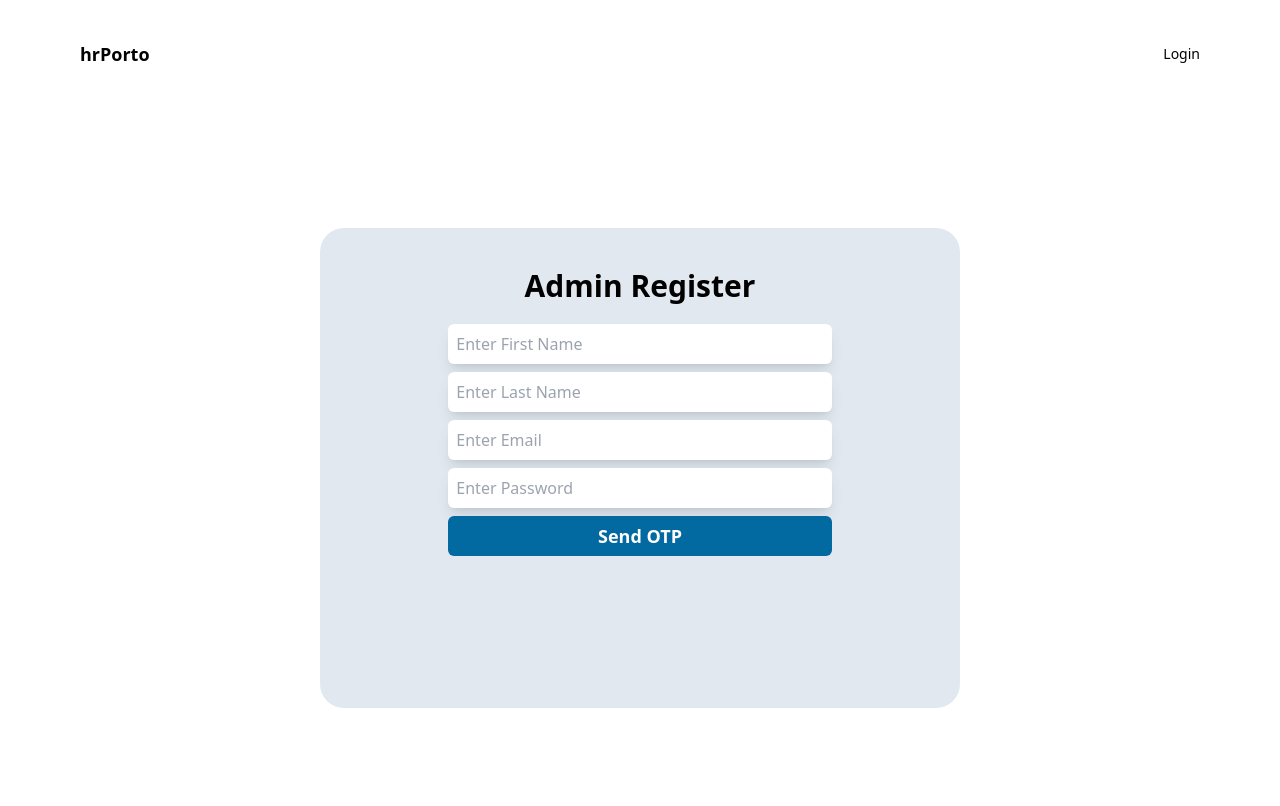
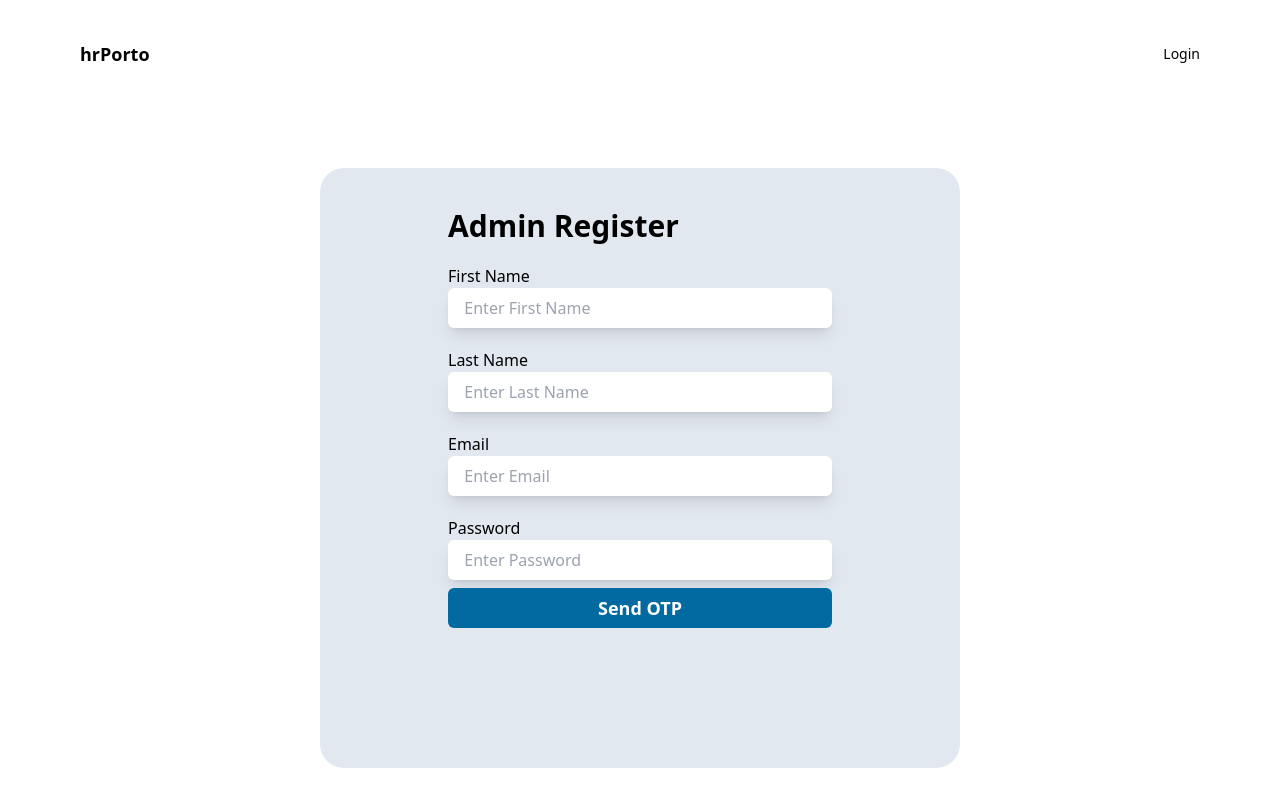
Before and after one commit to mathewsean/hrportal, a React (Vite) app in the folder client/: page /admin_register in a window 1280 px wide. Shown: the top 806 px of the page. Built offline with nearby package versions, Linux system fonts and the light colour scheme.

Commit message:
updated adminlogin form with validation

```diff
--- a/client/src/Components/AdminLoginForm/AdminLoginForm.jsx
+++ b/client/src/Components/AdminLoginForm/AdminLoginForm.jsx
@@ -7,6 +7,7 @@ function AdminLoginForm() {
   const [emailId, setEmailId] = useState("")
   const [password, setPassword] = useState("")
   const [isVerified, setIsVerified] = useState(false)
+  const [message, setMessage] = useState("")
 
   const handleLogin = async (e) => {
     e.preventDefault()
@@ -33,6 +34,12 @@ function AdminLoginForm() {
 
     } catch (error) {
       console.error(error)
+      if (error.response && error.response.data) {
+        const errorMessage = error.response.data.message;
+        setMessage(errorMessage);
+      } else {
+        setMessage("An error occurred");
+      }
     }
 
   }
@@ -51,13 +58,13 @@ function AdminLoginForm() {
           <p className='font-sans text-black text-3xl font-bold mt-10'>Admin Sign In</p>
 
           <input type="text"
-            className='w-96 h-10 bg-white font-sans text-black mt-10 rounded-md shadow-lg'
+            className='px-2 w-96 h-10 bg-white font-sans text-black mt-10 rounded-md shadow-lg'
             name='emailId' value={emailId}
             onChange={(e) => setEmailId(e.target.value)}
             placeholder='  Enter Email' />
 
           <input type="password"
-            className='w-96 h-10 bg-white text-black mt-5 rounded-md shadow-lg'
+            className='px-2 w-96 h-10 bg-white text-black mt-5 rounded-md shadow-lg'
             name="password" value={password}
             onChange={(e) => setPassword(e.target.value)}
             placeholder='  Enter Password' />
@@ -65,6 +72,8 @@ function AdminLoginForm() {
           <button className='w-96 h-10 bg-sky-700 text-lg font-semibold text-white mt-16 rounded-md'>
             Sign In
           </button>
+
+          {message && (<p className="block sm:inline text-red-700">{message}</p>)}
 
         </form>
         <Link to='/admin_register'>Click to Register</Link>
--- a/client/src/Components/AdminRegisterForm/AdminRegisterForm.jsx
+++ b/client/src/Components/AdminRegisterForm/AdminRegisterForm.jsx
@@ -1,32 +1,46 @@
 import React, { useState } from 'react'
 import { Navigate } from 'react-router-dom'
+import { useFormik } from 'formik'
+import * as Yup from 'yup'
 import axios from '../../Services/axiosInterceptor'
+
+const registerSchema = Yup.object().shape({
+  firstName: Yup.string().min(2).max(20).required("Please enter your First Name"),
+  lastName: Yup.string().required("Please enter your Last Name"),
+  emailId: Yup.string().email().required("Please enter a valid Email"),
+  password: Yup.string().required("Please enter Password").min(8, 'Password must be at least 8 characters long')
+    .matches(
+      /^(?=.*[a-z])(?=.*[A-Z])(?=.*\d)(?=.*[@$!%*?&])[A-Za-z\d@$!%*?&]+$/,
+      'Password must contain at least one A,a,0,*')
+})
+
+const initialValues = {
+  firstName: "",
+  lastName: "",
+  emailId: "",
+  password: ""
+}
 
 function AdminRegisterForm() {
 
-
-  const [firstName, setFirstName] = useState('')
-  const [lastName, setLastName] = useState('')
-  const [emailId, setEmailId] = useState('')
-  const [password, setPassword] = useState('')
+  // const [firstName, setFirstName] = useState('')
+  // const [lastName, setLastName] = useState('')
+  // const [emailId, setEmailId] = useState('')
+  // const [password, setPassword] = useState('')
   const [isVerified, setIsVerified] = useState(false)
 
+  const { values, errors, touched, handleBlur, handleChange, handleSubmit } = useFormik({
+    initialValues: initialValues,
+    validationSchema: registerSchema,
+    onSubmit: (values) => {
 
-  const handleRegistration = async (e) => {
-    e.preventDefault()
-
-    const adminData = {
-      firstName: firstName,
-      lastName: lastName,
-      emailId: emailId,
-      password: password
-    }
+      async function handleRegistration() {
 
         try {
-      const res = await axios.post("/admin/admin_register", adminData)
+          const res = await axios.post("/admin/admin_register", values)
           console.log(res.data);
 
-      if(res.status == 200){
+          if (res.status == 200) {
             setIsVerified(true)
           } else {
             setIsVerified(false)
@@ -35,7 +49,38 @@ function AdminRegisterForm() {
         } catch (error) {
           console.error(error);
         }
+
       }
+      handleRegistration()
+    }
+  })
+
+
+
+  // const handleRegistration = async (e) => {
+  //   e.preventDefault()
+
+  //   const adminData = {
+  //     firstName: firstName,
+  //     lastName: lastName,
+  //     emailId: emailId,
+  //     password: password
+  //   }
+
+  //   try {
+  //     const res = await axios.post("/admin/admin_register", adminData)
+  //     console.log(res.data);
+
+  //     if(res.status == 200){
+  //       setIsVerified(true)
+  //     } else {
+  //       setIsVerified(false)
+  //     }
+
+  //   } catch (error) {
+  //     console.error(error);
+  //   }
+  // }
 
   if (isVerified) {
     return <Navigate to="/admin_verify_otp" />;
@@ -47,33 +92,62 @@ function AdminRegisterForm() {
 
   return (
     <div className='flex justify-center items-center h-screen '>
-      <div className='flex flex-col items-center w-2/4 h-3/5 bg-slate-200 rounded-3xl'>
-        <form onSubmit={handleRegistration} className='flex flex-col items-center'>
+      <div className='flex flex-col items-center w-2/4 h-3/4 bg-slate-200 rounded-3xl'>
+        <form onSubmit={handleSubmit} className='flex flex-col'>
           <label className='font-sans text-black text-3xl font-bold mt-10'>Admin Register</label>
 
+          <label htmlFor='firstName' className='font-sans text-black mt-5'>First Name</label>
           <input type="text"
-            className='w-96 h-10 bg-white font-sans text-black mt-5 rounded-md shadow-lg'
-            name='firstName' value={firstName}
-            onChange={(e) => setFirstName(e.target.value)}
+            className='px-2 w-96 h-10 bg-white font-sans text-black rounded-md shadow-lg'
+            id='firstName'
+            name='firstName'
+            value={values.firstName}
+            onChange={handleChange}
+            onBlur={handleBlur}
+            // onChange={(e) => setFirstName(e.target.value)}
             placeholder='  Enter First Name' />
+          {errors.firstName && touched.firstName ?
+            (<span class="block sm:inline text-red-700">{errors.firstName}</span>) : null}
 
+          <label htmlFor='lastName' className='font-sans text-black mt-5'>Last Name</label>
           <input type="text"
-            className='w-96 h-10 bg-white font-sans text-black mt-2 rounded-md shadow-lg'
-            name='lastName' value={lastName}
-            onChange={(e) => setLastName(e.target.value)}
+            className='px-2 w-96 h-10 bg-white font-sans text-black rounded-md shadow-lg'
+            id='lastName'
+            name='lastName'
+            value={values.lastName}
+            onChange={handleChange}
+            onBlur={handleBlur}
+            // onChange={(e) => setLastName(e.target.value)}
             placeholder='  Enter Last Name' />
+          {errors.lastName && touched.lastName ?
+            (<span class="block sm:inline text-red-700">{errors.lastName}</span>) : null}
 
+          <label htmlFor='emailId' className='font-sans text-black mt-5'>Email</label>
           <input type="text"
-            className='w-96 h-10 bg-white font-sans text-black mt-2 rounded-md shadow-lg'
-            name='emailId' value={emailId}
-            onChange={(e) => setEmailId(e.target.value)}
+            className='px-2 w-96 h-10 bg-white font-sans text-black rounded-md shadow-lg'
+            id='emailId'
+            name='emailId'
+            value={values.emailId}
+            onChange={handleChange}
+            onBlur={handleBlur}
+            // onChange={(e) => setEmailId(e.target.value)}
             placeholder='  Enter Email' />
+          {errors.emailId && touched.emailId ?
+            (<span class="block sm:inline text-red-700">{errors.emailId}</span>) : null}
 
+          <label htmlFor='password' className='font-sans text-black mt-5'>Password</label>
           <input type="password"
-            className='w-96 h-10 bg-white text-black mt-2 rounded-md shadow-lg'
-            name='password' value={password}
-            onChange={(e) => setPassword(e.target.value)}
+            className='px-2 w-96 h-10 bg-white text-black rounded-md shadow-lg'
+            id='password'
+            name='password'
+            value={values.password}
+            onChange={handleChange}
+            onBlur={handleBlur}
+            // onChange={(e) => setPassword(e.target.value)}
             placeholder='  Enter Password' />
+          {errors.password && touched.password ?
+            (<span className="block sm:inline text-red-700">{errors.password}</span>) : null}
+
 
           <button type='submit' className='w-96 h-10 bg-sky-700 text-lg font-semibold text-white mt-2 rounded-md'>
             Send OTP
```
Also changed, not shown: client/src/Components/RegisterForm/RegisterForm.jsx (line endings or trailing spaces). Lines whose indentation alone changed are shown as unchanged.
